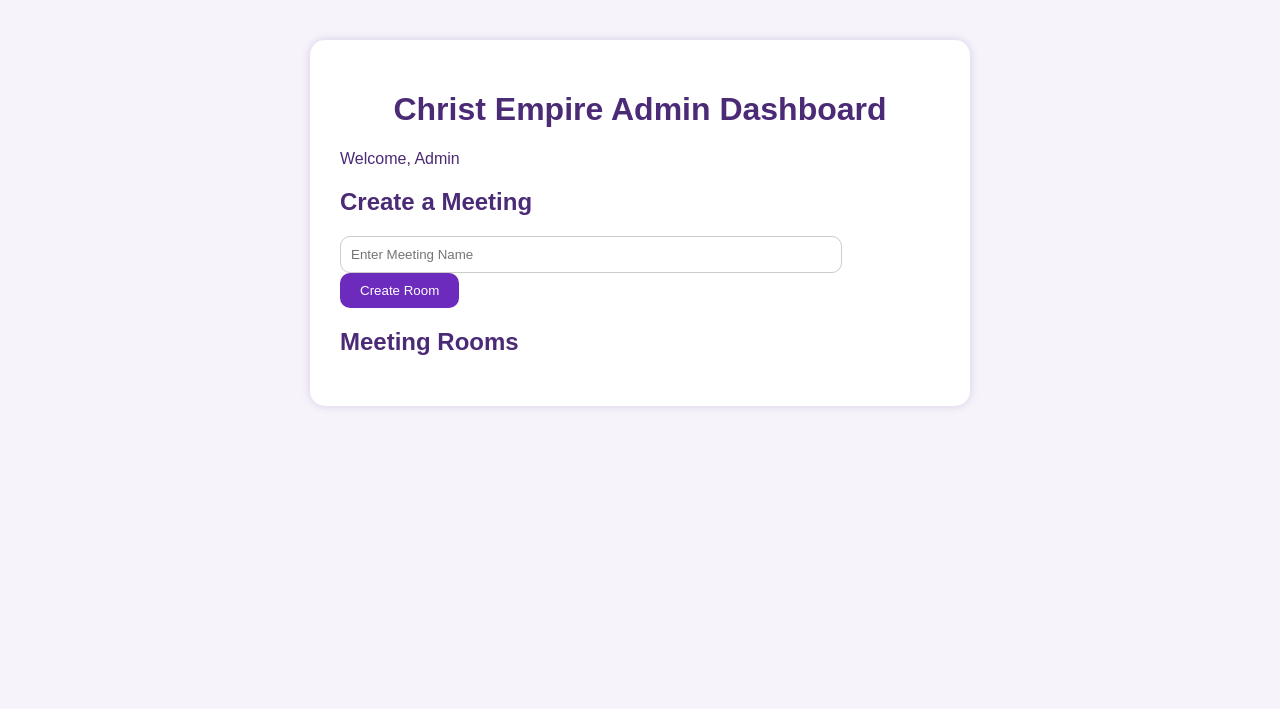
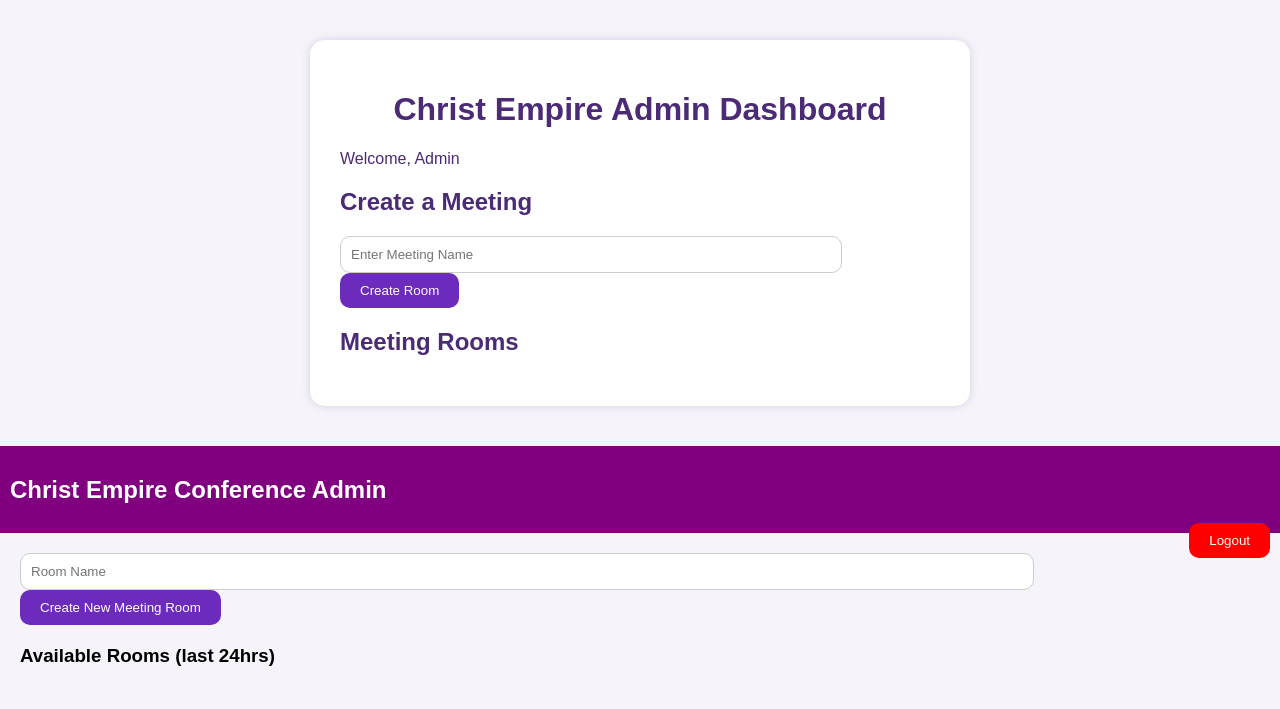
Before and after one commit to francis1414/Christempireapp, a plain HTML site: page frontend/admin.html in a window 1280 px wide. Drawn offline with Linux system fonts and the light colour scheme.

Commit message:
Update admin.html

```diff
--- a/frontend/admin.html
+++ b/frontend/admin.html
@@ -21,6 +21,26 @@
     <ul id="roomList"></ul>
   </div>
 
+  <div class="admin-dashboard">
+  <header style="background: purple; color: white; padding: 10px;">
+    <h2>Christ Empire Conference Admin</h2>
+    <button id="logoutBtn" style="float: right; background: red; color: white;">Logout</button>
+  </header>
+
+  <main style="padding: 20px;">
+    <form id="createRoomForm">
+      <input type="text" id="roomName" placeholder="Room Name" required>
+      <button type="submit">Create New Meeting Room</button>
+    </form>
+
+    <div class="room-list">
+      <h3>Available Rooms (last 24hrs)</h3>
+      <ul id="roomList"></ul>
+    </div>
+  </main>
+</div>
+
+
   <script src="admin.js"></script>
 </body>
 </html>
```
